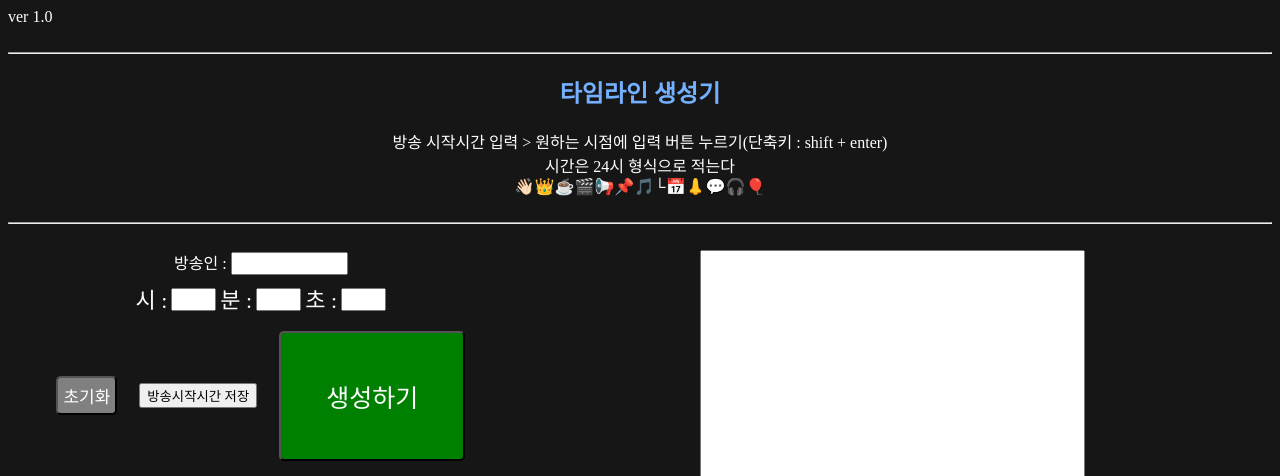
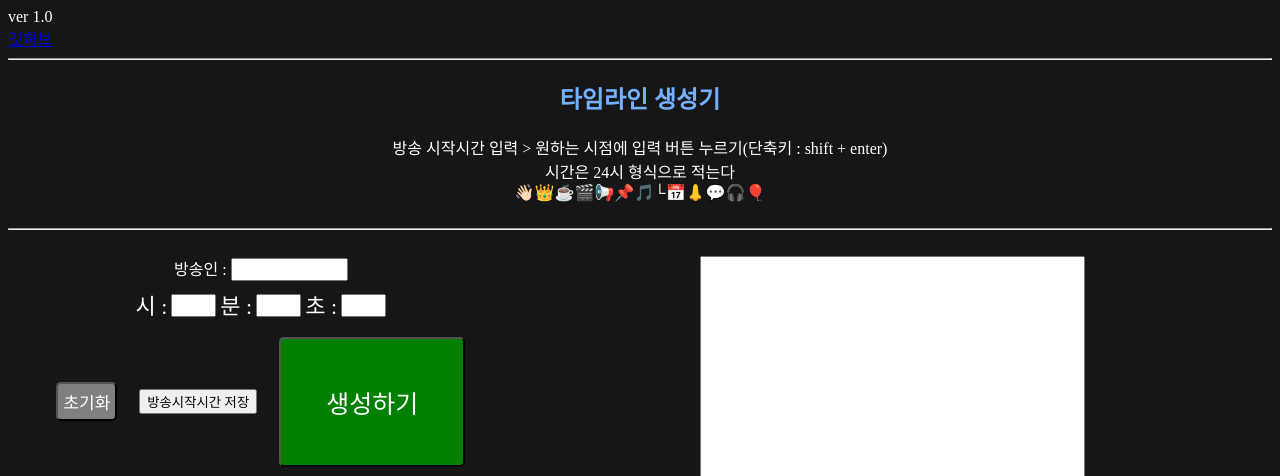
Before and after one commit to dong0403kr/timeline, a plain HTML site: page index.html in a window 1280 px wide. Shown: the top 476 px of the page. Drawn offline with Linux system fonts and the light colour scheme; a web font is replaced by a local one.

Commit message:
깃허브 주소 추가

```diff
--- a/index.html
+++ b/index.html
@@ -219,7 +219,7 @@ function clearTEXT(){
 }
 </SCRIPT>
 <body>
-<div style="color:white">ver 1.0 </div><br>
+<div style="color:white">ver 1.0 </div> <A href="https://github.com/dong0403kr/timeline/edit/main/index.html" target="blank">깃허브 </A><br>
 <hr>
 
 <div style="text-align:center; color:white;">
```
